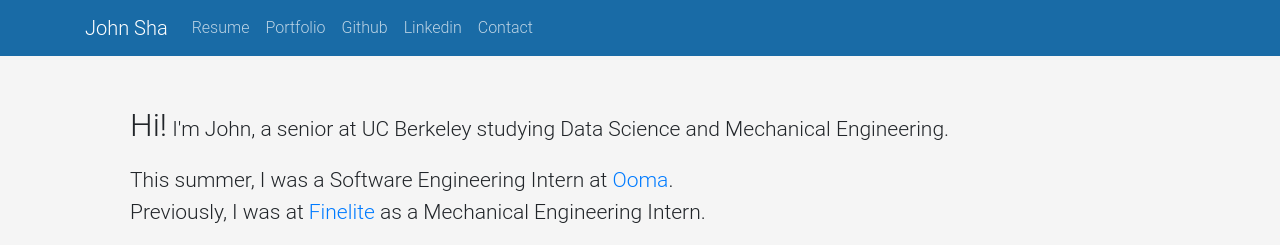
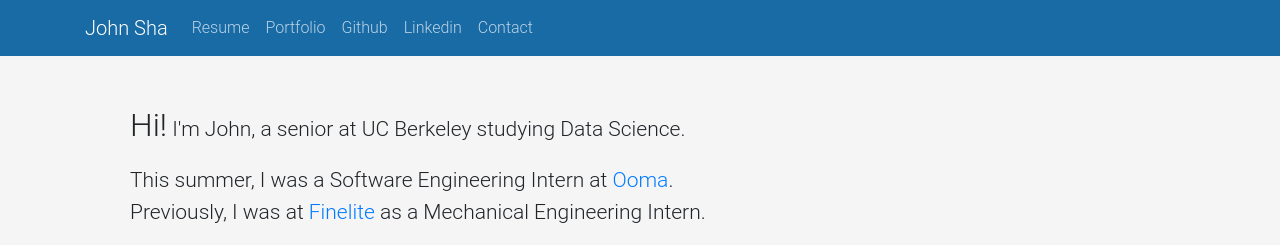
Before and after one commit to johnwsha/johnwsha.github.io, a Flask app: page /home in a window 1280 px wide. Shown: the top 245 px of the page. Run offline with Flask 2, Linux system fonts and the light colour scheme; some libraries are stand-ins or nearby versions.

Commit message:
updated resume and homepage

```diff
--- a/templates/homepage.html
+++ b/templates/homepage.html
@@ -4,7 +4,7 @@
 <body>
   <div class="main font">
     <p id="hello">
-      <font size="6">Hi!</font> I'm John, a senior at UC Berkeley studying Data Science and Mechanical Engineering.
+      <font size="6">Hi!</font> I'm John, a senior at UC Berkeley studying Data Science.
     </p>
 
     <p id="summer">
@@ -19,7 +19,7 @@
       In my free time I love to work on my <a href="/car">car</a>, cruise along scenic routes, and push it at the racetrack!
       <br>
       Also check out <a href="https://fsae.berkeley.edu/">Berkeley's FSAE team</a>; I was a part of the organization for 3 years
-      on the engine subsystem and learned a ton about mechanical design, 3D modeling, and leading a team!
+      (subsystem lead for 1) on the engine subsystem and learned a ton about mechanical design, 3D modeling, and leading a team.
     </p>
   </div>
 
```
Also changed, not shown: 1 other file.
